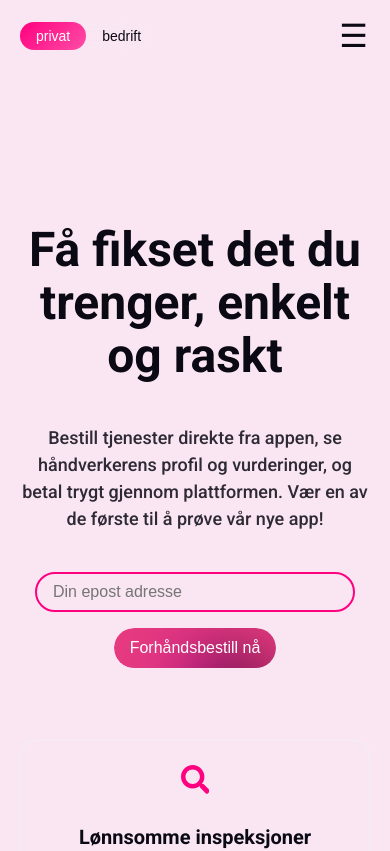
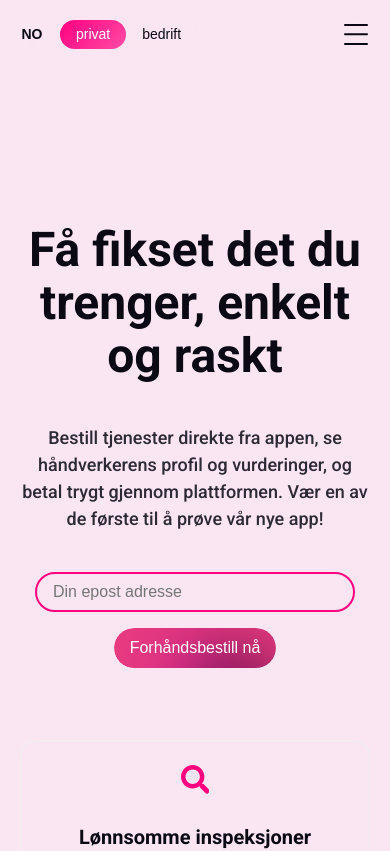
Before and after one commit to Nordintechs-AS/Fixora-website, a React (Vite) app: page / in a window 390 px wide. Shown: the top 851 px of the page. Built offline with nearby package versions, Linux system fonts and the light colour scheme.

Commit message:
burger button been upgraded

```diff
--- a/src/components/navigation/index.css
+++ b/src/components/navigation/index.css
@@ -1,12 +1,14 @@
 .navbar {
-    position: absolute;
-    top: 1rem;
-    left: 0;
+    position: fixed;
+    left: 50%;
+    transform: translateX(-50%);
+    top: 0;
     display: flex;
     flex-direction: row;
     align-items: center;
     justify-content: space-between;
     width: 100%;
+    max-width: 100rem;
     z-index: 1000;
 }
 .navLinks {
@@ -14,7 +16,10 @@
     flex-direction: row;
     align-items: center;
     gap: 2rem;
-    margin-right: 2rem;
+    margin-top: 1rem;
+    backdrop-filter: blur(1rem);
+    padding: 0rem 1rem;
+    border-radius: 12rem;
 }
 .navLink {
     text-decoration: none;
@@ -32,6 +37,7 @@
     background-clip: text;
     -webkit-background-clip: text;
     -webkit-text-fill-color: transparent;
+    transition: all 0.3s ease;
 }
 .navLink:hover {
     background-position: left;
@@ -48,13 +54,19 @@
 }
 .userTypeButtons {
     gap: 0.5rem;
-    background-color: var(--color-overlay-light);
+    background-color: transparent;
     border-radius: 12rem;
     padding: 0.25rem;
     backdrop-filter: blur(1rem);
+}
+.navLeftSection {
+    display: flex;
+    align-items: center;
+    justify-content: center;
+    gap: 0.5rem;
     margin-left: 1rem;
+    margin-top: 1rem;
 }
-
 .userTypeButton {
     padding: 0.4rem 1rem;
     border-radius: 12rem;
@@ -81,38 +93,34 @@
 }
 
 .languageSwitcher {
+    width: 2rem;
+    height: 2rem;
+    border-radius: 50%;
+    background-color: transparent;
+    backdrop-filter: blur(10px);
     display: flex;
     align-items: center;
-    gap: 0.5rem;
-    background-color: var(--color-overlay-light);
-    border-radius: 100px;
-    padding: 0.25rem;
-    backdrop-filter: blur(10px);
+    justify-content: center;
+    cursor: pointer;
+    border: none;
+    transition: all 0.3s ease;
+    font-size: 0.875rem;
+    font-weight: 600;
+    color: var(--color-text-primary);
 }
 
-.langButton {
-    padding: 0.4rem 1rem;
-    border-radius: 100px;
-    font-size: 0.875rem;
-    cursor: pointer;
-    border: none;
-    background: transparent;
-    color: var(--color-text-primary);
-    font-weight: 500;
-    transition: all 0.3s ease;
+.languageSwitcher:hover {
+    background: var(--color-gradient-primary);
+    color: var(--color-white);
+    transform: scale(1.05);
 }
 
-.langButton:hover {
-    background-color: var(--color-overlay-hover);
+.languageSwitcher:focus {
+    outline: none;
 }
 
-.langButton.active {
-    background: var(--color-gradient-primary);
-    color: var(--color-white);
-}
-
-.langButton:focus {
-    outline: none;
+.languageSwitcher:active {
+    transform: scale(0.95);
 }
 
 @media screen and (max-width: 770px) {
@@ -127,16 +135,60 @@
         left: 0;
         width: 100%;
         height: 100dvh;
+        margin-top: 0rem;
+        border-radius: 0;
     }
     .menuButton {
+        position: relative;
+        display: flex;
+        flex-direction: column;
+        justify-content: center;
+        align-items: center;
+        width: 2.3rem;
+        height: 2.3rem;
+        margin-right: 1rem;
+        margin-top: 1rem;
+        cursor: pointer;
+        background: transparent;
+        border: none;
+        z-index: 1001;
+        padding: 0;
+        backdrop-filter: blur(1rem);
+        border-radius: 50%;
+    }
+    .menuButton:focus {
+        outline: none;
+    }
+    .menuButton span {
         display: block;
-        background: none;
-        border: none;
-        color: var(--color-text-primary);
-        font-size: 2rem;
-        margin-right: 1rem;
-        cursor: pointer;
-        z-index: 1001;
+        width: 1.5rem;
+        height: 0.1rem;
+        background-color: var(--color-text-primary);
+        border-radius: 0.1rem;
+        transition: all 0.3s ease-in-out;
+        position: absolute;
+    }
+    .menuButton span:nth-child(1) {
+        top: 0.5rem;
+    }
+    .menuButton span:nth-child(2) {
+        top: 50%;
+        transform: translateY(-50%);
+    }
+    .menuButton span:nth-child(3) {
+        bottom: 0.5rem;
+    }
+    .menuButton.open span:nth-child(1) {
+        top: 50%;
+        transform: translateY(-50%) rotate(45deg);
+    }
+    .menuButton.open span:nth-child(2) {
+        opacity: 0;
+        transform: translateX(1rem);
+    }
+    .menuButton.open span:nth-child(3) {
+        bottom: 50%;
+        transform: translateY(50%) rotate(-45deg);
     }
     .navLink {
         font-size: 2.5rem;
--- a/src/components/navigation/navbar.tsx
+++ b/src/components/navigation/navbar.tsx
@@ -45,6 +45,16 @@ export function Navbar() {
 
     return (
         <nav className="navbar">
+            <div className="navLeftSection">
+                <button
+                    className="languageSwitcher"
+                    onClick={() =>
+                        changeLanguage(i18n.language === "no" ? "en" : "no")
+                    }
+                    aria-label={t("nav.languageToggle")}
+                >
+                    {i18n.language === "no" ? "NO" : "EN"}
+                </button>
                 <div className="userTypeButtons">
                     <div
                         className="userTypeButtonIndicator"
@@ -69,12 +79,15 @@ export function Navbar() {
                         {t("nav.userType.bedrift")}
                     </button>
                 </div>
+            </div>
             <button
-                className="menuButton"
+                className={`menuButton ${isMenuOpen ? "open" : ""}`}
                 aria-label={t("nav.menuLabel")}
                 onClick={toggleMenu}
             >
-                <span>&#9776;</span>
+                <span></span>
+                <span></span>
+                <span></span>
             </button>
             <div
                 className="navLinks"
@@ -89,24 +102,6 @@ export function Navbar() {
                 <NavLink to="/contact" className="navLink">
                     {t("nav.contact")}
                 </NavLink>
-                <div className="languageSwitcher">
-                    <button
-                        onClick={() => changeLanguage("no")}
-                        className={`langButton ${
-                            i18n.language === "no" ? "active" : ""
-                        }`}
-                    >
-                        NO
-                    </button>
-                    <button
-                        onClick={() => changeLanguage("en")}
-                        className={`langButton ${
-                            i18n.language === "en" ? "active" : ""
-                        }`}
-                    >
-                        EN
-                    </button>
-                </div>
                 {!isMenuOpen && (
                     <>
                         <Button
```
Lines whose indentation alone changed are shown as unchanged.
